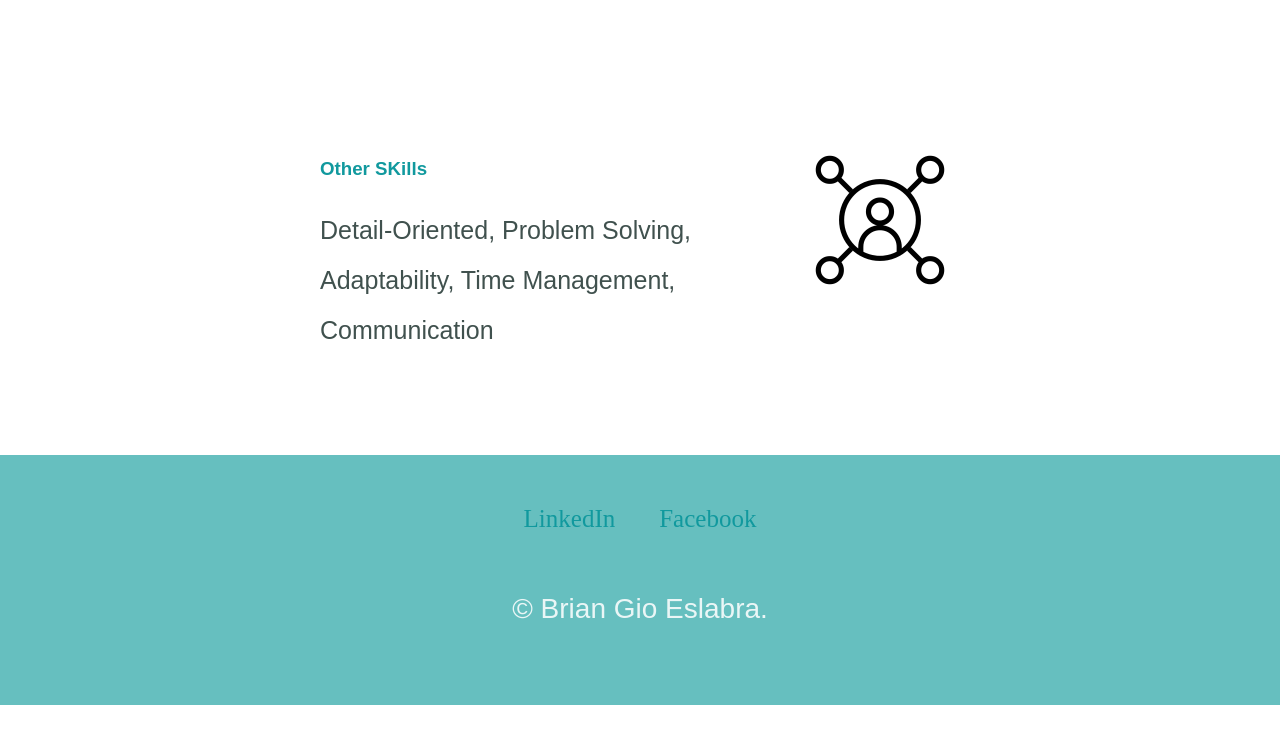
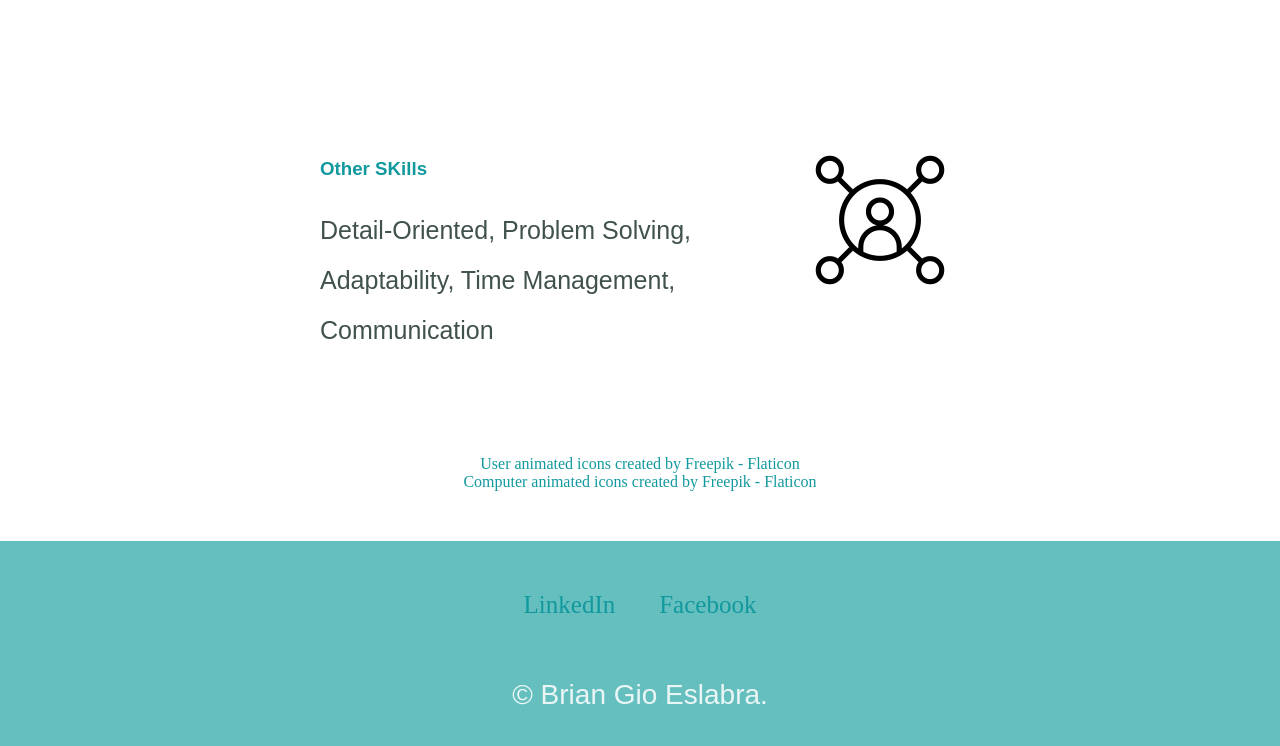
Before and after one commit to BrianGioEslabra/MyWebsite, a plain HTML site: page index.html in a window 1280 px wide. Shown: the part 1428-2174 px from the top of the page. Before the commit the page ends 2133 px from the top, so only its background shows below. Drawn offline with Linux system fonts and the light colour scheme.

Commit message:
Update index.html

```diff
--- a/index.html
+++ b/index.html
@@ -1,13 +1,14 @@
 <html>
 <html>
 <head>
+	<meta charset="utf-8">
+	<meta name="viewport" content="width=device-width, initial-scale=1.0">
 	<title>Home</title>
 	<link rel='stylesheet' href='home.css' type='text/css'>
 	<link rel="preconnect" href="https://fonts.googleapis.com">
   <link rel="preconnect" href="https://fonts.gstatic.com" crossorigin>
   <link href="https://fonts.googleapis.com/css2?family=Sacramento&display=swap" rel="stylesheet">
 	<link rel="icon" href="favicon.ico">
-      <meta name="viewport" content="width=device-width, initial-scale=1.0">
 </head>
 <body>
 
@@ -19,7 +20,6 @@
 				<li><a href="projects.html">Projects</a></li>
 
 	</ul>
-      	<img src ="b.png" style="width: 4.5rem; height: 4.5rem; position: absolute; top: 30px; left: 70px;">
 	</div>
 
 
@@ -49,11 +49,15 @@
         <div class="skill-row">
           <img class="chilli" src="social-media.gif" alt="skills-gif">
           <h3>Other SKills</h3>
-          <p>Detail-Oriented, Problem Solving, Adaptability, Time Management, Communication  </p>
+          <p>Detail-Oriented, Problem Solving, Adaptability, Time Management, Communication</p>
         </div>
       </div>
     </div>
 
+		<div>
+		<center><a class="flaticon" href="https://www.flaticon.com/free-animated-icons/user" title="user animated icons">User animated icons created by Freepik - Flaticon</a></center>
+		<center><a class="flaticon" href="https://www.flaticon.com/free-animated-icons/computer" title="computer animated icons">Computer animated icons created by Freepik - Flaticon</a></center>
+		</div>
 
 
 	<div class="bottom-container">
```
